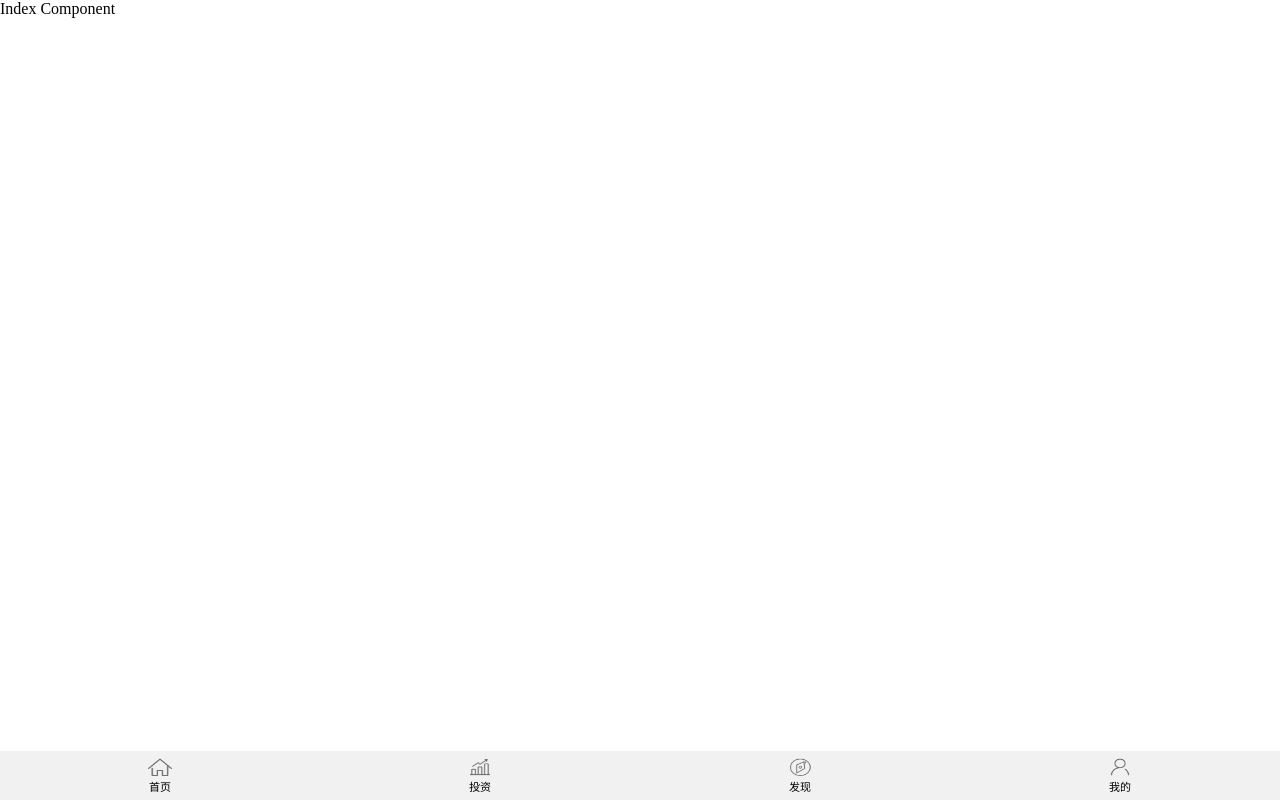
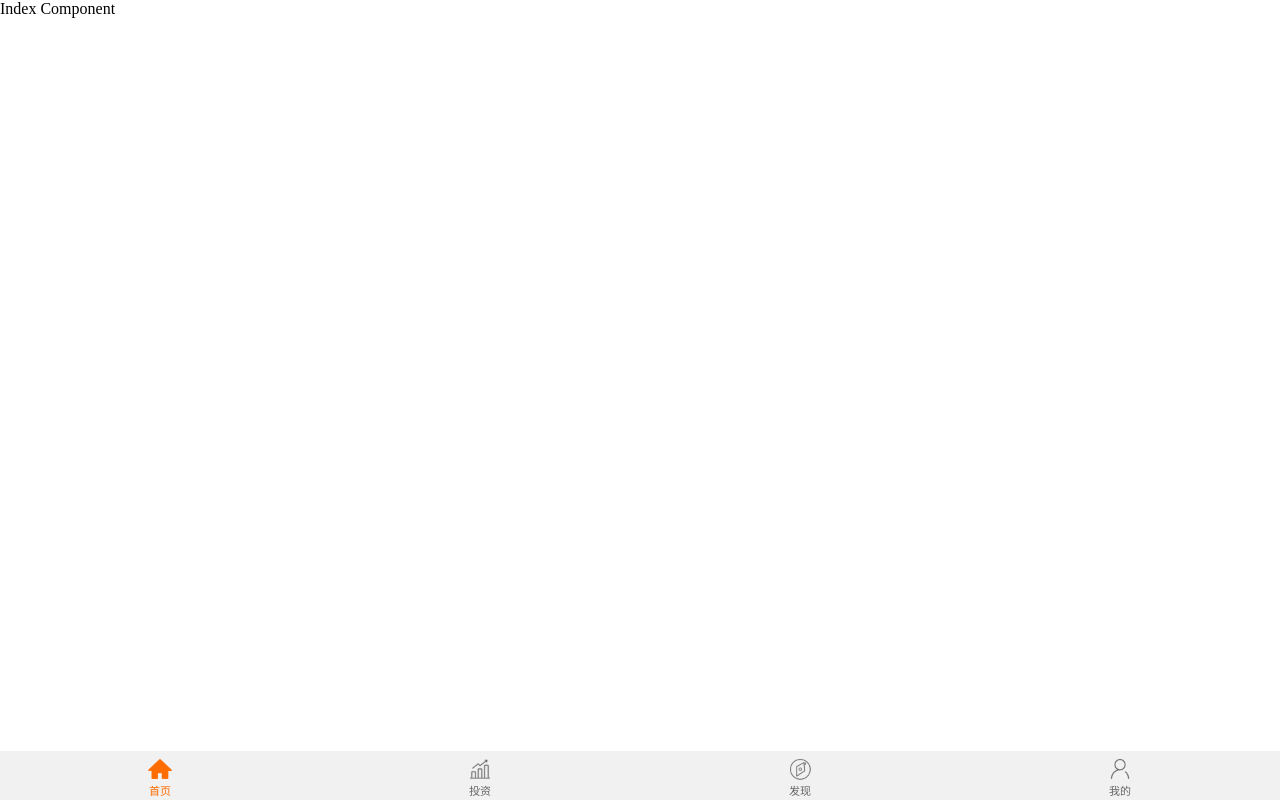
Before and after one commit to i5star/fmjr-demo, a Vue app: page / in a window 1280 px wide. Built offline with nearby package versions, Linux system fonts and the light colour scheme.

Commit message:
feat: complete TabBar and TabBarItem component

```diff
--- a/src/App.vue
+++ b/src/App.vue
@@ -7,7 +7,6 @@
 
 <script>
     import Index from './pages/index/index';
-
     import TabBar from './pages/tabBar';
 
     export default {
--- a/src/pages/tabBar.vue
+++ b/src/pages/tabBar.vue
@@ -1,10 +1,13 @@
 <template>
     <div class="tab-bar">
         <ul class="tab-bar-container">
-            <TabBarItem name="首页" :image="require('../assets/home@3x.png')" :focus="true"></TabBarItem>
-            <TabBarItem name="投资" :image="require('../assets/invest@3x.png')"></TabBarItem>
-            <TabBarItem name="发现" :image="require('../assets/find@3x.png')"></TabBarItem>
-            <TabBarItem name="我的" :image="require('../assets/my@3x.png')"></TabBarItem>
+            <TabBarItem
+                v-for="(item, index) of items"
+                :name="item.name"
+                :image="item.image"
+                :imageSelected="item.imageSelected"
+                :selected="index === selectedIndex"
+            ></TabBarItem>
         </ul>
     </div>
 </template>
@@ -15,6 +18,29 @@
     export default {
         data() {
             return {
+                items: [
+                    {
+                        name: '首页',
+                        image: require('../assets/home@3x.png'),
+                        imageSelected: require('../assets/home_hover@3x.png'),
+                    },
+                    {
+                        name: '投资',
+                        image: require('../assets/invest@3x.png'),
+                        imageSelected: require('../assets/invest_hover@3x.png'),
+                    },
+                    {
+                        name: '发现',
+                        image: require('../assets/find@3x.png'),
+                        imageSelected: require('../assets/find_hover@3x.png'),
+                    },
+                    {
+                        name: '我的',
+                        image: require('../assets/my@3x.png'),
+                        imageSelected: require('../assets/my_hover@3x.png'),
+                    },
+                ],
+                selectedIndex: 0,
             };
         },
         name: 'tabBar',
--- a/src/pages/tabBarItem.vue
+++ b/src/pages/tabBarItem.vue
@@ -1,20 +1,47 @@
 <template>
     <div class="item-container">
-
-        <img :src="image" class="item-img">
-        <p class="item-name ">{{ name }}</p>
+        <img
+            :src="selected ? imageSelected : image"
+            class="item-img"
+        >
+        <p
+            class="item-name"
+            :class="{ selected }"
+        >
+            {{ name }}
+        </p>
     </div>
 
 </template>
 
 <script>
+    import defaultImage from '../assets/home@3x.png';
+    import defaultImageSelected from '../assets/home_hover@3x.png';
+
     export default {
         name: 'tabBarItem',
-        props: ['name', 'image', 'focus'],
+        props: {
+            name: {
+                type: String,
+                default: 'name',
+            },
+            image: {
+                type: String,
+                default: defaultImage,
+            },
+            imageSelected: {
+                type: String,
+                default: defaultImageSelected,
+            },
+            selected: {
+                type: Boolean,
+                default: false,
+            },
+        },
     };
 </script>
 
-<style>
+<style lang="scss">
    .item-container {
        float: left;
        width: 25%;
@@ -22,12 +49,13 @@
    }
    .item-name {
        font-size: 11px;
-   }
-   .active {
-       color: #ff6c00;
+       color: #666;
+       &.selected {
+           color: #ff6c00;
+       }
    }
    .item-img {
        width: 24px;
-       height: 20px;
+       height: 24px;
    }
 </style>
```
